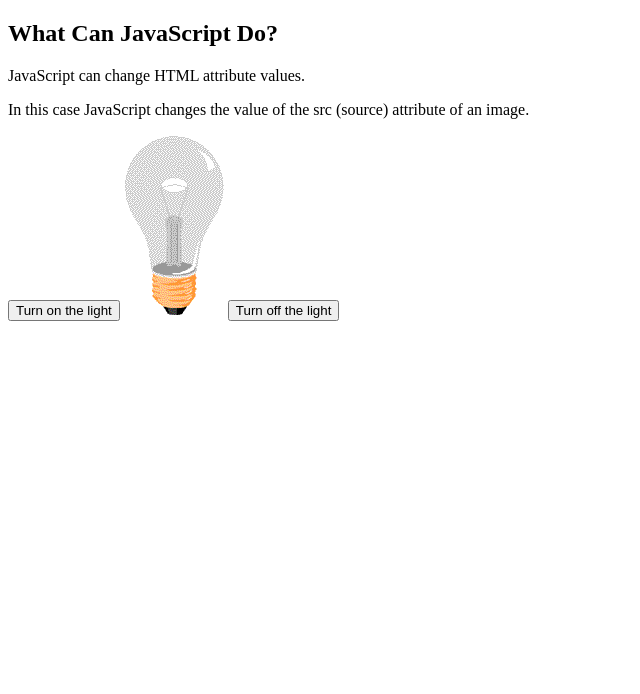
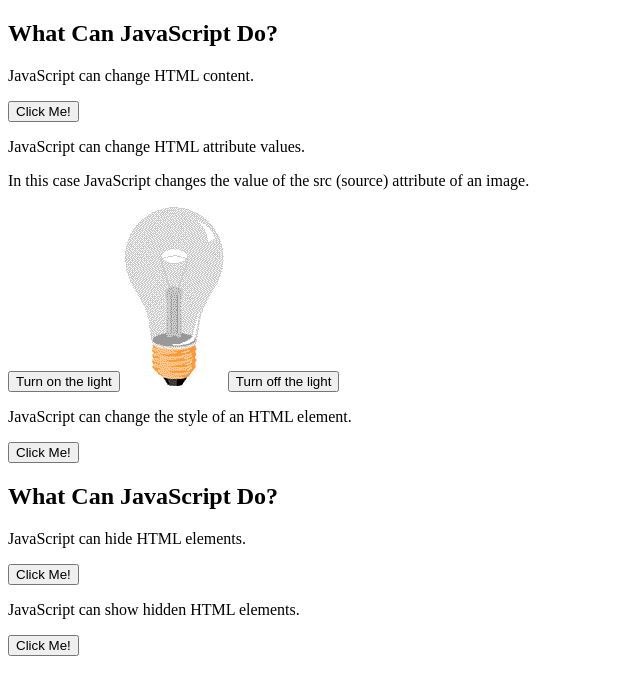
Before and after one commit to leonardocab2023-cmyk/animation, a plain HTML site: page index.html in a window 1280 px wide. Shown: the whole page, without its empty margins (0-640 px from the left). Drawn offline with Linux system fonts and the light colour scheme.

Commit message:
Update index.html

```diff
--- a/index.html
+++ b/index.html
@@ -3,6 +3,9 @@
 <body>
 
 <h2>What Can JavaScript Do?</h2>
+<p id="demo">JavaScript can change HTML content.</p>
+
+<button type="button" onclick="document.getElementById('demo').innerHTML = 'Hello JavaScript!'">Click Me!</button>
 
 <p>JavaScript can change HTML attribute values.</p>
 
@@ -14,5 +17,18 @@
 
 <button onclick="document.getElementById('myImage').src='bulboff.gif'">Turn off the light</button>
 
+<p id="demo">JavaScript can change the style of an HTML element.</p>
+
+<button type="button" onclick="document.getElementById('demo').style.fontSize='35px'">Click Me!</button>
+<h2>What Can JavaScript Do?</h2>
+
+<p id="demo">JavaScript can hide HTML elements.</p>
+
+<button type="button" onclick="document.getElementById('demo').style.display='none'">Click Me!</button>
+<p>JavaScript can show hidden HTML elements.</p>
+
+<p id="demo" style="display:none">Hello JavaScript!</p>
+
+<button type="button" onclick="document.getElementById('demo').style.display='block'">Click Me!</button>
 </body>
 </html>
```
